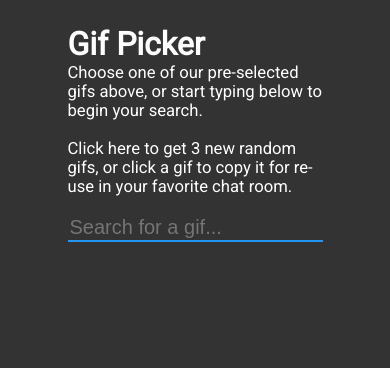
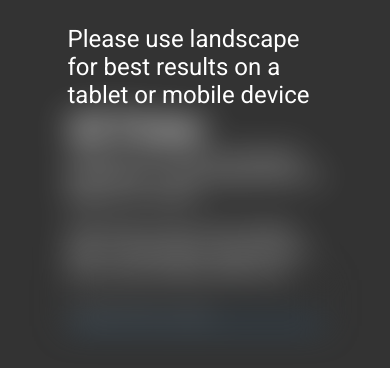
Before and after one commit to rpreilley/gif-generator, a Vue app: page /#/ in a window 390 px wide. Shown: the top 368 px of the page. Built offline with nearby package versions, Linux system fonts and the light colour scheme; no server answers.

Commit message:
blur for portrait

```diff
--- a/src/assets/main.scss
+++ b/src/assets/main.scss
@@ -338,3 +338,7 @@ input {
 
   }
 }
+
+.blur-message {
+  display: none;
+}
--- a/src/assets/responsive.scss
+++ b/src/assets/responsive.scss
@@ -3,7 +3,9 @@ $secondary-color: #2196f3;
 
 /* Smartphones (portrait and landscape) ----------- */
 @media only screen and (min-device-width : 320px) and (max-device-width : 480px) {
-
+  .gif-item {
+    height: 100px;
+  }
 }
 
 /* iPads (portrait and landscape) ----------- */
@@ -13,17 +15,8 @@ $secondary-color: #2196f3;
   }
 }
 
-
-
-
-
 /* iPads (landscape) ----------- */
 @media only screen and (min-device-width : 768px) and (max-device-width : 1024px) and (orientation : landscape) {
-  /* Styles */
-}
-
-/* iPads (portrait) ----------- */
-@media only screen and (min-device-width : 768px) and (max-device-width : 1024px) and (orientation : portrait) {
   /* Styles */
 }
 
@@ -32,7 +25,18 @@ $secondary-color: #2196f3;
   /* Styles */
 }
 
-/* Smartphones (portrait) ----------- */
-@media only screen and (max-width : 320px) {
-  /* Styles */
+/* Smartphones and Ipads (portrait) ----------- */
+@media only screen and (min-device-width : 768px) and (max-device-width : 1024px) and (orientation : portrait),
+only screen and (max-width : 480px) {
+  #main {
+    filter: blur(1rem);
+  }
+  .blur-message {
+    display: flex;
+    color: $white;
+    font-size: 1.5rem;
+    margin: auto;
+    width: 75%;
+  }
+
 }
--- a/src/components/Carousel.vue
+++ b/src/components/Carousel.vue
@@ -6,7 +6,7 @@
         <div class="card-carousel-cards" :style="{ transform: 'translateX' + '(' + currentOffset + 'px' + ')'}">
           <div class="card-carousel--card" v-for="(gif, index) in gifs" :key="index">
             <a @click.prevent="copyGiphyLink(gif.id)">
-              <video autoplay loop class="gif-item">
+              <video autoplay muted loop class="gif-item">
                 <source :src="gif.images.original_mp4.mp4" alt="Giphy Image" type="video/mp4">
               </video>
             </a>
@@ -76,7 +76,7 @@ export default {
 
         // Get the snackbar DIV and notify user giphy link has been copied
         const x = document.getElementById('snackbar');
-        x.innerHTML = 'Copied Gif to Keybsssoard';
+        x.innerHTML = 'Copied Gif to Keyboard';
         if (x.className === 'show') {
           // Do nothing
         } else {
--- a/src/views/Home.vue
+++ b/src/views/Home.vue
@@ -1,4 +1,6 @@
 <template>
+  <div>
+    <div class="blur-message">Please use landscape for best results on a tablet or mobile device</div>
     <div id="main">
       <div id="snackbar"></div>
       <h1 class="title">
@@ -15,6 +17,7 @@
       </div>
       <div>
         <Carousel :gifs="searchedGifs"/>
+      </div>
     </div>
   </div>
 </template>
@@ -46,9 +49,6 @@ export default {
     this.getRandomGifs();
   },
   methods: {
-    displaySnackbar() {
-      debugger;
-    },
     // Debounce function so searchGiphy isn't called immediately after every keypress
     debouncedGiphySearch: _.debounce(function () {
       this.searchGiphy();
@@ -91,8 +91,6 @@ export default {
               // After 3 seconds, remove the show class from DIV
               setTimeout(() => { x.className = x.className.replace('show', ''); }, 3000);
             }
-          } else {
-            console.log(response);
           }
         })
         .catch((error) => {
```
Also changed, not shown: .eslintrc.js, 1 other file (tests, documents, lock files or other folders). Lines whose indentation alone changed are shown as unchanged.
